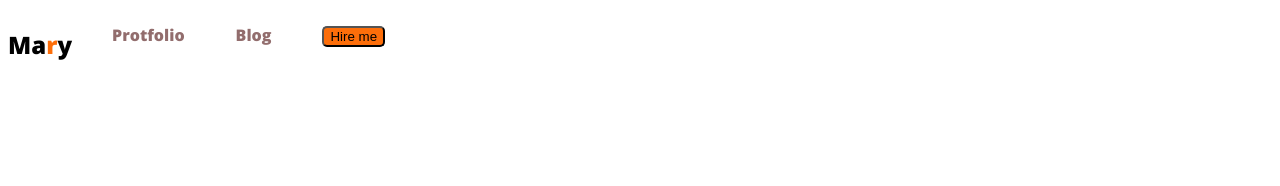
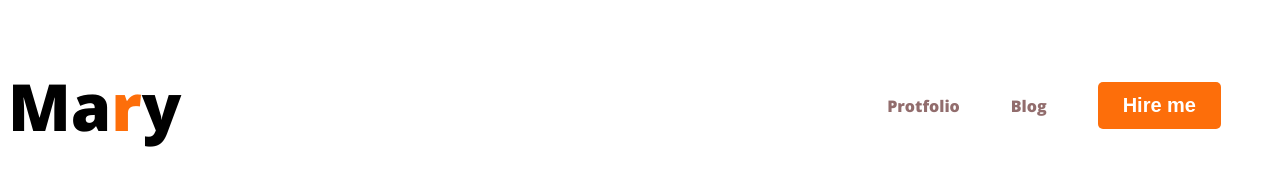
Before and after one commit to saikat-dhar/First-Web_protfolio, a plain HTML site: page index.html in a window 1280 px wide. Drawn offline with nearby package versions, Linux system fonts and the light colour scheme.

Commit message:
web-protfolio

```diff
--- a/styls/protfolio.css
+++ b/styls/protfolio.css
@@ -4,23 +4,29 @@ body {
 }
 nav {
     display: flex;
+    align-items: center;
+    justify-content: space-between;
+
 }
 .nav-title{
     color: #FD6E0A;
 }
 .head-title{
-    color: #181818
-font-size: 45px;
-font-style: normal;
-font-weight: 800;
+    color: black;
+    font-size: 65px;
 }
 .btn-primary{
     background: #FD6E0A;
     border-radius: 5px;
-
+    border: 0px;
+    font-size: 20px;
+    font-weight: 700;
+    color: white;
+    padding: 12px 25px;
 }
 nav > ul {
     display: flex;
+    align-items: center;
 }
 nav li {
     list-style: none;
```
